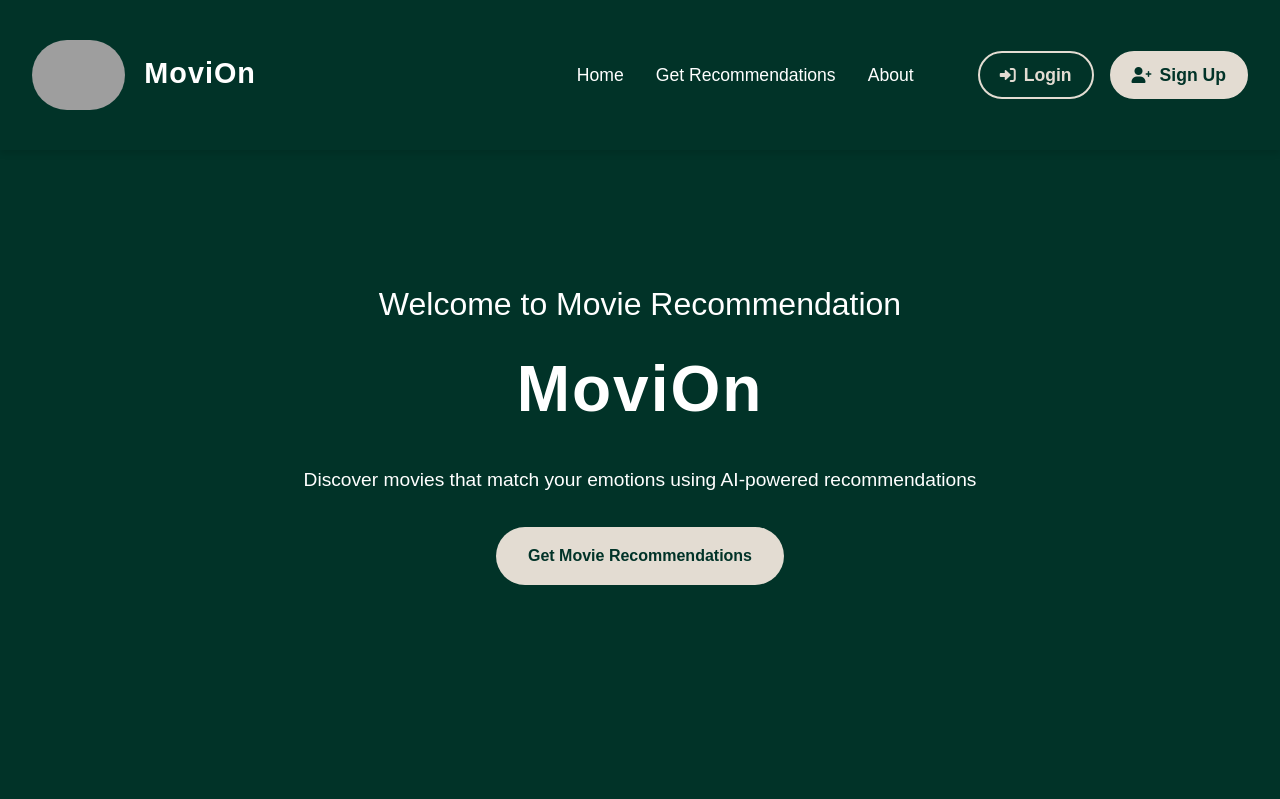
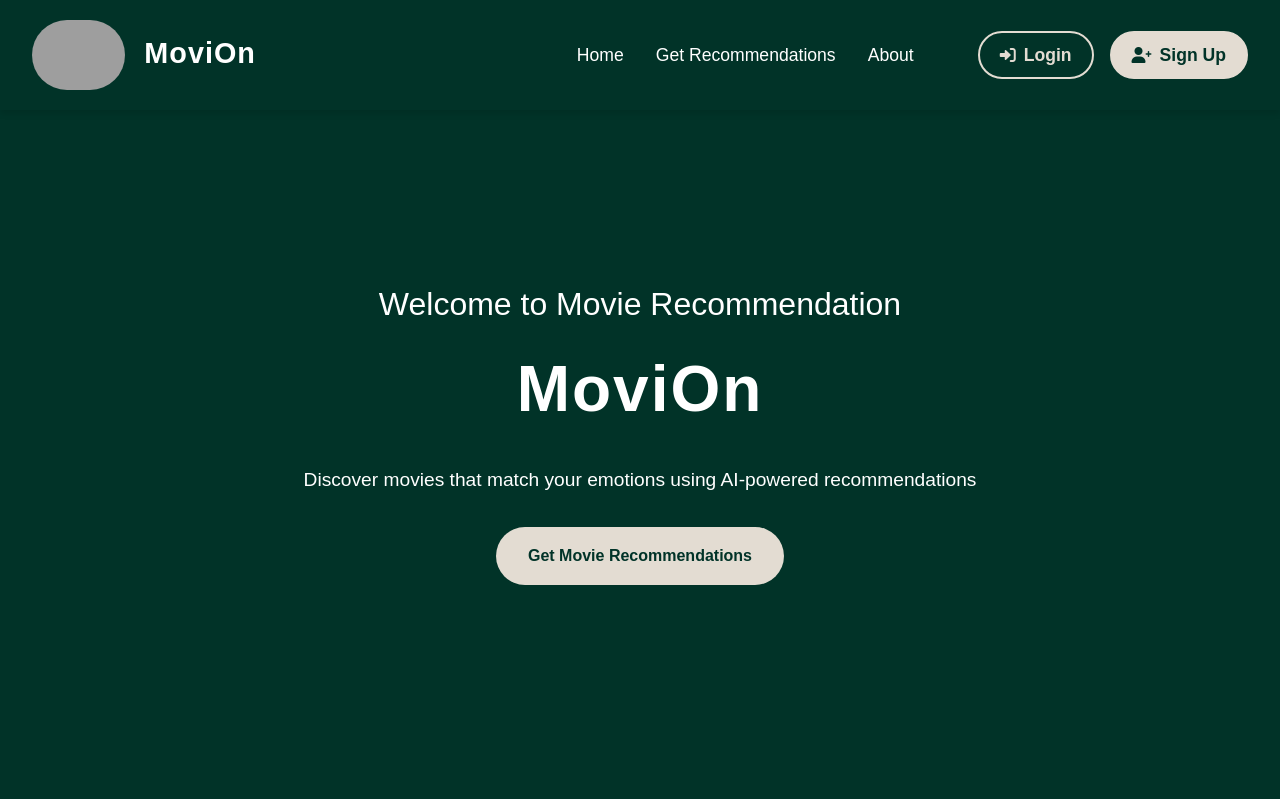
Before and after one commit to irmakkoc/movie_recommendation, a Flask app: page / in a window 1280 px wide. Shown: the top 799 px of the page. Run offline with Flask 3, Linux system fonts and the light colour scheme; parts of the project's set-up code (start-up, migrations or seed data) failed here and were passed over; grey boxes are pictures that could not be loaded.

Commit message:
Add files via upload

```diff
--- a/static/css/navbar.css
+++ b/static/css/navbar.css
@@ -1,7 +1,7 @@
 /* Navigation */
 .navbar {
     background-color: #013328;
-    padding: 2.5rem 2rem;
+    padding: 1rem 2rem;
     min-height: 110px;
     position: fixed;
     width: 100%;
```
